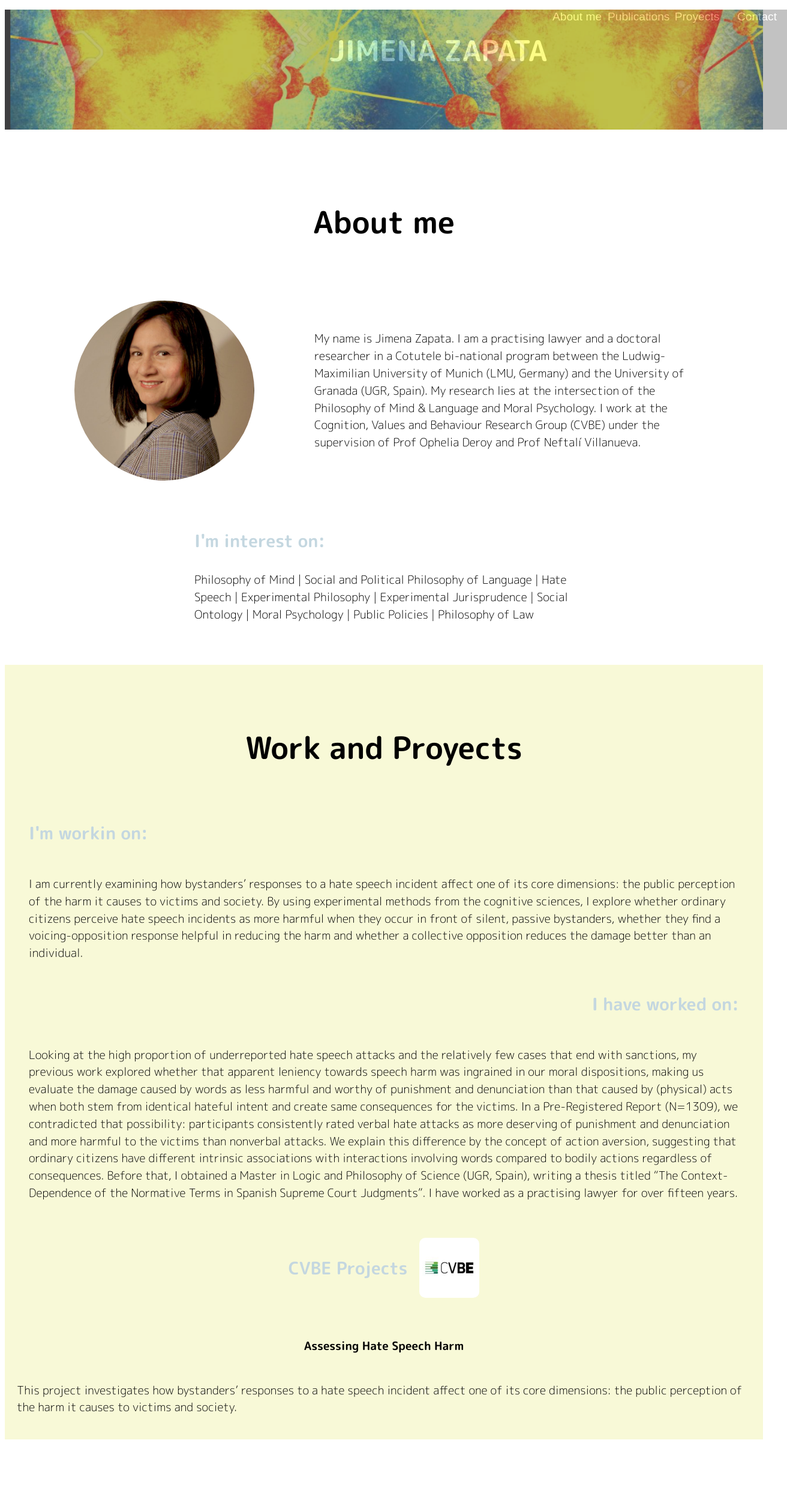
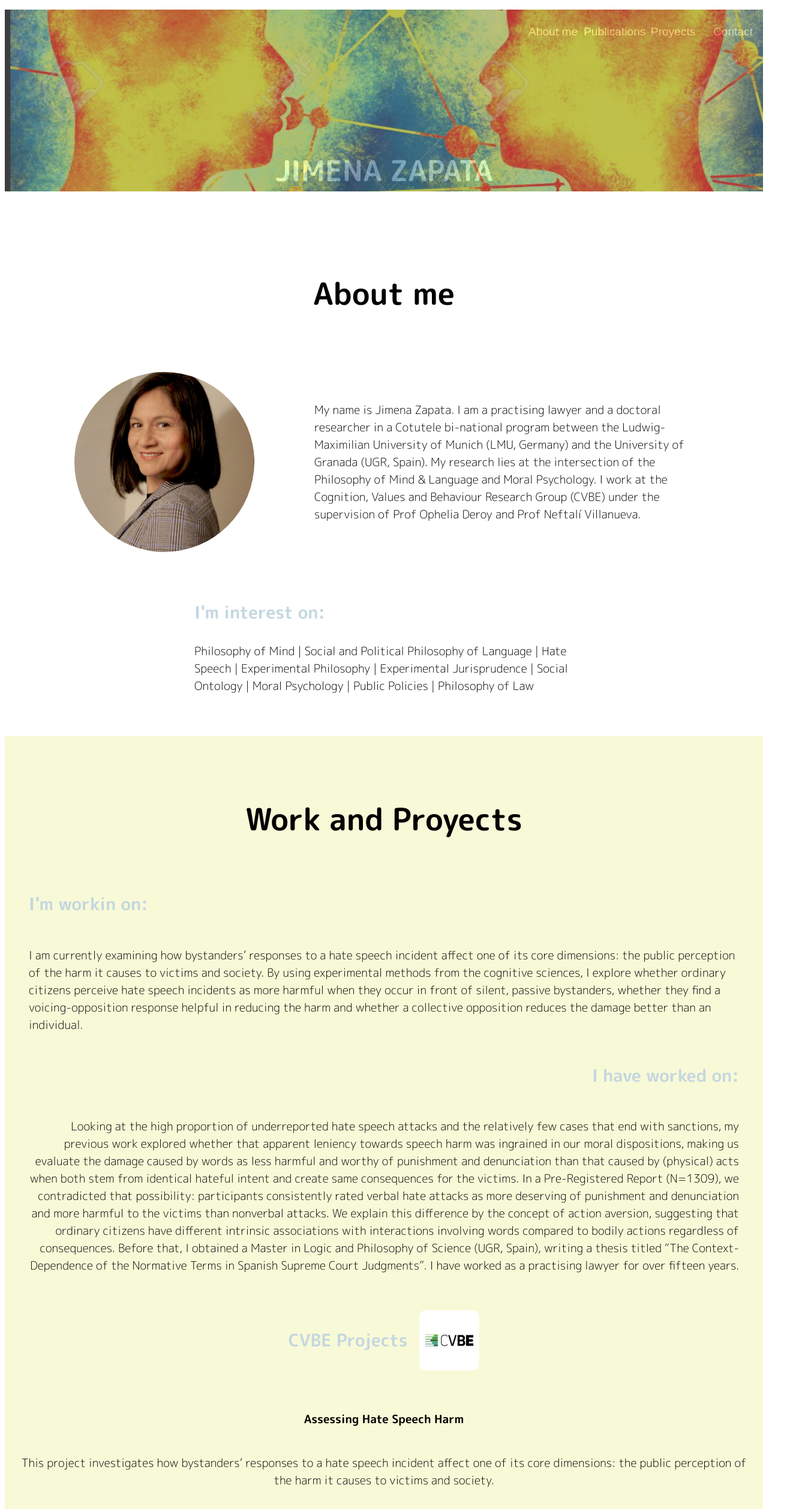
Before and after one commit to MariaJGuerrero/J.Z-personal-page, a React (Vite) app in the folder jimena-page/: page / in a window 1280 px wide. Shown: the top 2515 px of the page at 60% size, 1312 px wide, since content can reach past the window. Built offline with nearby package versions, Linux system fonts and the light colour scheme; a web font is replaced by a local one.

Commit message:
header and some styles

```diff
--- a/jimena-page/src/App.css
+++ b/jimena-page/src/App.css
@@ -1,5 +1,5 @@
 #root {
-  max-width: 1280px;
-  margin: 0 auto;
+  /*max-width: 1280px;
+  margin: 0 auto;*/
   font-family: 'M PLUS Rounded 1c', sans-serif;
 }
--- a/jimena-page/src/components/home.tsx
+++ b/jimena-page/src/components/home.tsx
@@ -15,14 +15,13 @@ function Home() {
       <div>
         <header className="home-header">
             <div className="intro">
-
                 <ul className="menu">
-                    <h1 style={{color: 'white', fontSize: '3rem'}}>JIMENA ZAPATA</h1>
                     <li className="sections-buttons"><button className="nav-buttons">About me</button></li>
                     <li className="sections-buttons"><button className="nav-buttons">Publications</button></li>
                     <li className="sections-buttons"><button className="nav-buttons">Proyects</button></li>
                     <li className="sections-buttons"><button className="nav-buttons">Contact</button></li>
                 </ul>
+                <h1 style={{color: 'white', fontSize: '3rem'}}>JIMENA ZAPATA</h1>
             </div>
         </header>
         <main>
--- a/jimena-page/src/index.css
+++ b/jimena-page/src/index.css
@@ -1,4 +1,4 @@
-:root {
+/*:root {
   font-family: Inter, system-ui, Avenir, Helvetica, Arial, sans-serif;
   line-height: 1.5;
   font-weight: 400;
@@ -8,4 +8,4 @@
   -webkit-font-smoothing: antialiased;
   -moz-osx-font-smoothing: grayscale;
   -webkit-text-size-adjust: 100%;
-}
+}*/
--- a/jimena-page/src/styles/home.css
+++ b/jimena-page/src/styles/home.css
@@ -1,4 +1,4 @@
-.intro{
+.home-header{
     background-image: url(/images/home-img.png);
     background-position: center;
     background-size: cover;
@@ -7,10 +7,16 @@
     min-height: 200px;
 }
 
-.menu{
+
+.intro{
     background-color: black;
     width: 100%;
     opacity: 0.3;
+    text-align: center;
+
+}
+
+.menu{
     display: flex;
     justify-content: flex-end;
     min-height: 200px;
@@ -18,8 +24,7 @@
 
 .sections-buttons{
     list-style: none;
-
-
+    margin-top: 25px;
 }
 
 .nav-buttons{
@@ -130,6 +135,7 @@ p{
     display: flex;
     justify-content: flex-end;
     padding: 10px;
+    text-align: right;
 }
 
 .proyects{
@@ -158,11 +164,13 @@ p{
     align-items: center;
     flex-direction: column;
     margin: 20px;
+    text-align: center;
 }
 
 .footer{
     display: flex;
     justify-content: center;
+    align-items: center;
     flex-direction: column;
     background-color: #6E85B7;
     opacity: 0.8;
```
